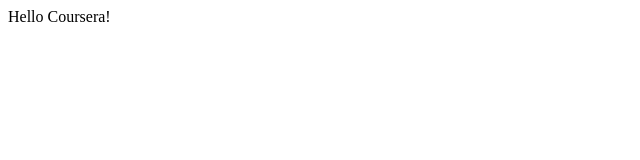
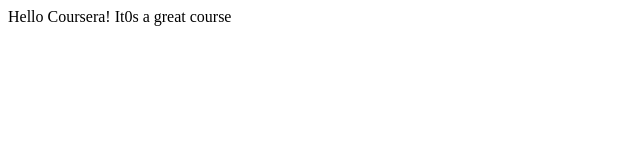
Before and after one commit to Pepealoza/coursera-test, a plain HTML site: page site/index.html in a window 1280 px wide. Shown: the whole page, without its empty margins (0-640 px from the left). Drawn offline with Linux system fonts and the light colour scheme.

Commit message:
Small addition to our page conent

```diff
--- a/site/index.html
+++ b/site/index.html
@@ -4,6 +4,6 @@
  <title>Hello Coursera!</title>
  </head>
 <body>
-<hl>Hello Coursera!</hl>
+<hl>Hello Coursera! It0s a great course</hl>
 </body>
 </html>
```
